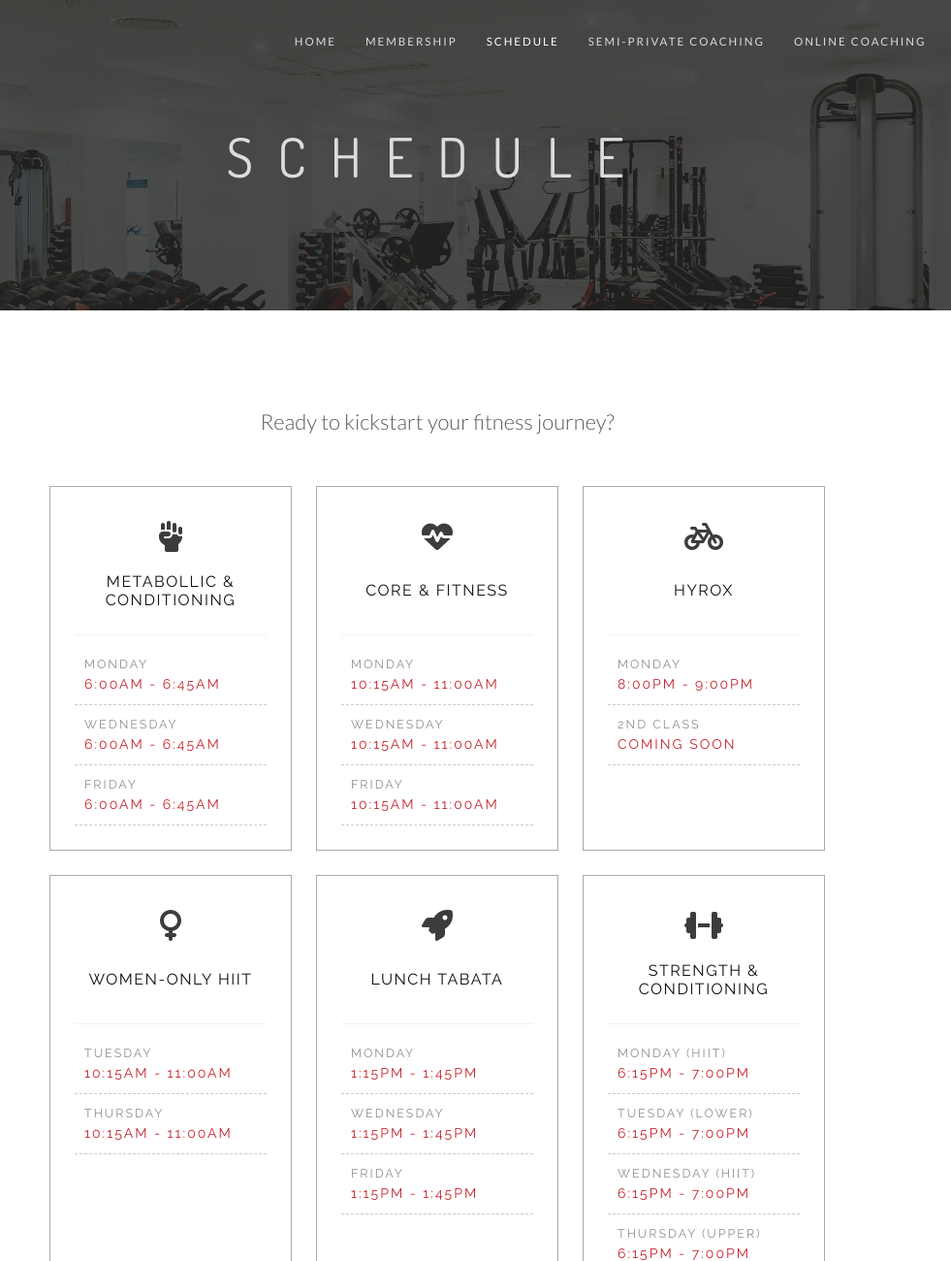
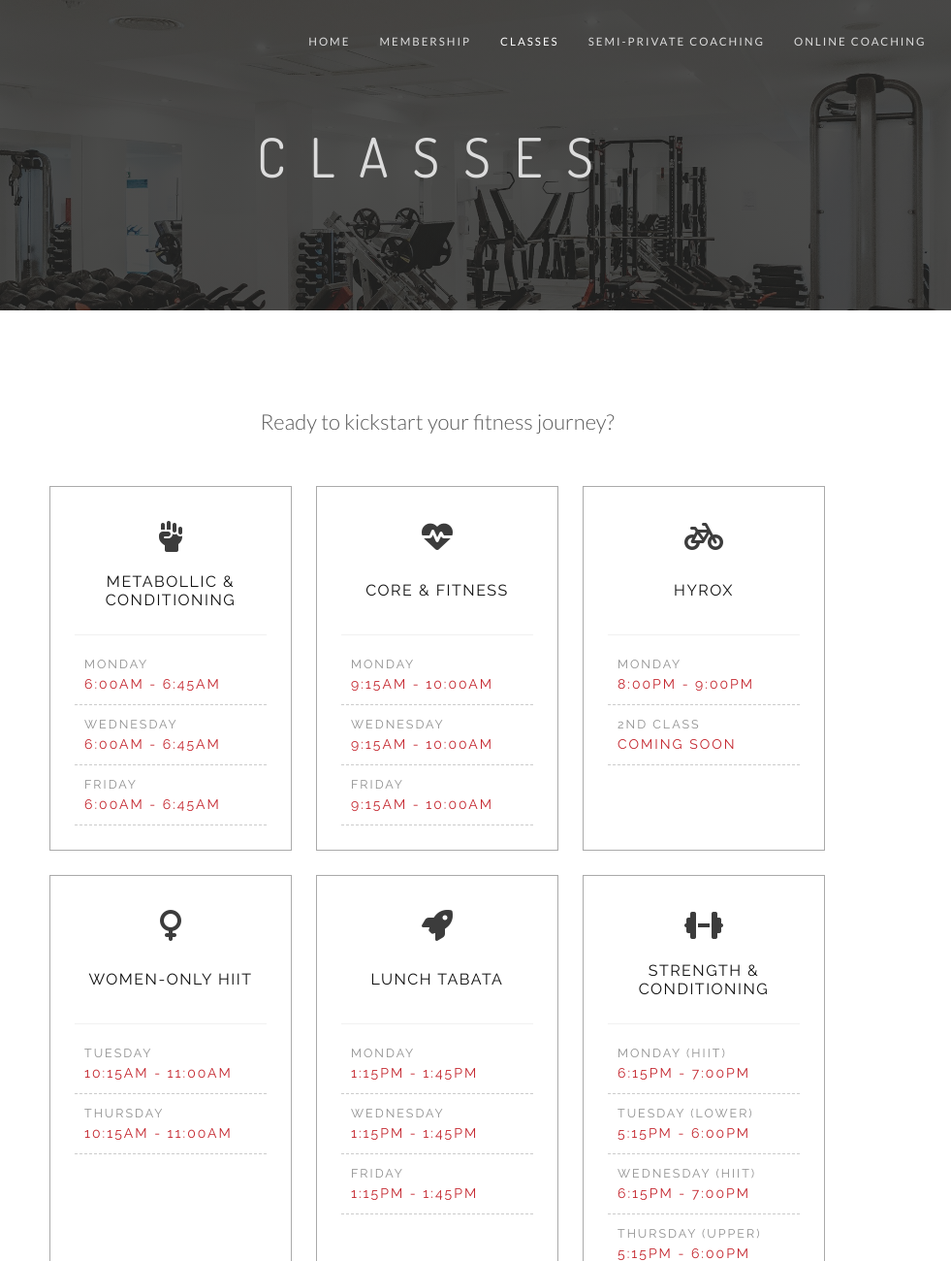
Before and after one commit to Ryael/oxigenhq, a plain HTML site: page classes.html in a window 1280 px wide. Shown: the top 1300 px of the page at 97% size, 189-1170 px from the left. Drawn offline with Linux system fonts and the light colour scheme.

Commit message:
Update times for classes and change link name to "Classes".
- Add animation effect on load for body in "classes.html".

```diff
--- a/schedule.html
+++ b/classes.html
@@ -29,20 +29,20 @@
     <!-- Favicon -->
 
     <!-- Title -->
-    <title>Schedule — OxigenHQ</title>
+    <title>Classes — OxigenHQ</title>
     <!-- Title -->
 
     <!-- CSS -->
     <link rel="stylesheet" href="assets/css/style.css" />
     <!-- End CSS -->
   </head>
-  <body>
+  <body class="fadeIn">
     <header>
       <div id="hero-image-small">
         <!-- Navigation Bar -->
         <nav id="nav-bar">
           <div id="logo">
-            <a href="">
+            <a href="/">
               <img id="white-nav-logo" src="assets/img/logo/logo_white.png" alt="Oxigen HQ logo in white, on click navigates user to home page." />
               <img id="black-nav-logo" class="transparent" src="assets/img/logo/logo_black.png" alt="Oxigen HQ logo in black, on click navigates user to home page." />
             </a>
@@ -60,7 +60,7 @@
                   <a href="membership.html" class="nav-link">Membership</a>
                 </li>
                 <li>
-                  <a href="schedule.html" class="nav-link active">Schedule</a>
+                  <a href="classes.html" class="nav-link active">Classes</a>
                 </li>
                 <li>
                   <a href="https://pdfitness.ie" class="nav-link">Semi-Private Coaching</a>
@@ -89,7 +89,7 @@
                 <a href="Membership" class="mobile-nav-link">Membership</a>
               </li>
               <li class="nav-item">
-                <a href="schedule.html" class="mobile-nav-link">Schedule</a>
+                <a href="classes.html" class="mobile-nav-link active">Classes</a>
               </li>
               <li class="nav-item">
                 <a href="https://pdfitness.ie" class="mobile-nav-link">Semi-Private Coaching</a>
@@ -129,7 +129,7 @@
     <!-- Hero Section -->
     <section>
       <div id="location">
-        <h1>Schedule</h1>
+        <h1>Classes</h1>
       </div>
     </section>
     <!-- End Hero Section -->
@@ -184,17 +184,17 @@
               <li>
                 <span class="class-day">Monday</span>
                 <br />
-                <span class="class-time">10:15am - 11:00am</span>
+                <span class="class-time">9:15am - 10:00am</span>
               </li>
               <li>
                 <span class="class-day">Wednesday</span>
                 <br />
-                <span class="class-time">10:15am - 11:00am</span>
+                <span class="class-time">9:15am - 10:00am</span>
               </li>
               <li>
                 <span class="class-day">Friday</span>
                 <br />
-                <span class="class-time">10:15am - 11:00am</span>
+                <span class="class-time">9:15am - 10:00am</span>
               </li>
             </ul>
           </li>
@@ -299,7 +299,7 @@
               <li>
                 <span class="class-day">Tuesday (Lower)</span>
                 <br />
-                <span class="class-time">6:15pm - 7:00pm</span>
+                <span class="class-time">5:15pm - 6:00pm</span>
               </li>
               <li>
                 <span class="class-day">Wednesday (HIIT)</span>
@@ -309,7 +309,7 @@
               <li>
                 <span class="class-day">Thursday (Upper)</span>
                 <br />
-                <span class="class-time">6:15pm - 7:00pm</span>
+                <span class="class-time">5:15pm - 6:00pm</span>
               </li>
               <li>
                 <span class="class-day">Friday (HIIT)</span>
```
